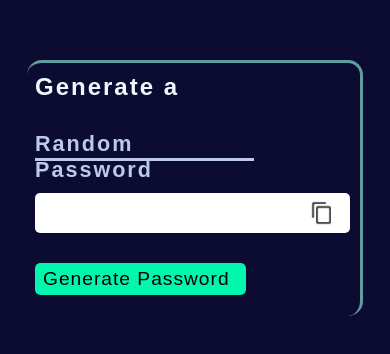
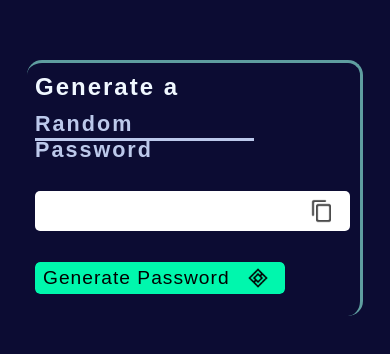
Before and after one commit to Ezhil-04/password-generator, a plain HTML site: page index.html in a window 390 px wide. Shown: the part 234-588 px from the top of the page. Drawn offline with Linux system fonts and the light colour scheme; a web font is replaced by a local one.

Commit message:
Update style.css

```diff
--- a/style.css
+++ b/style.css
@@ -34,14 +34,15 @@ body{
 .text1{
 
     color: aliceblue;
-    height: 2.5rem;
+    height: 1.2rem;
     background-color:transparent;
     padding: .6rem 1rem 0 0;
+
 }
 .text2{
 
 
-
+   margin-bottom: 1rem;
     color: rgb(188, 201, 235);
     font-size:.95rem;
     height: 2.3rem;
@@ -139,6 +140,9 @@ opacity: 1;
     .generate button{
         font-size: 1.2rem;
     }
+    .generate{
+        width: 77%;
+    }
     #btnimg{
         position: absolute;
    bottom: .2rem;
```
